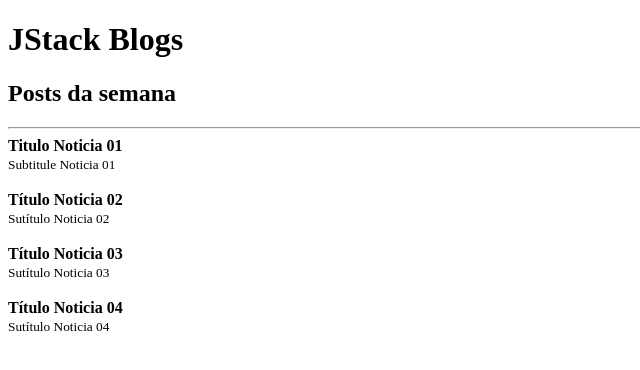
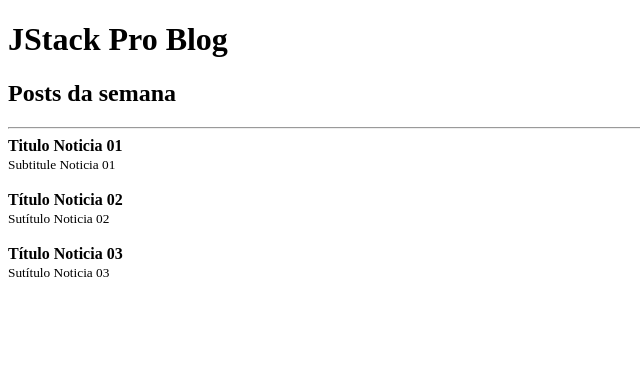
Before and after one commit to athena272/js-stack, a React app in the folder 01-fundamentos-react/: page / in a window 1280 px wide. Shown: the top 370 px of the page, without its empty margins (0-640 px from the left). Built offline with nearby package versions, Linux system fonts and the light colour scheme.

Commit message:
Update App.js

```diff
--- a/01-fundamentos-react/src/App.js
+++ b/01-fundamentos-react/src/App.js
@@ -1,6 +1,7 @@
 import React from 'react'
+
 import { Post } from './Post.js'
-
+import { Header } from './Header.js'
 
 const postOfWeek = 'Posts da semana'
 
@@ -9,8 +10,9 @@ const postOfWeek = 'Posts da semana'
 export function App() {
     return (
         <React.Fragment>
-            <h1>JStack Blogs</h1>
-            <h2>{postOfWeek}</h2>
+            <Header title='JStack Pro Blog'>
+                <h2>{postOfWeek}</h2>
+            </Header>
 
             <hr />
 
@@ -32,12 +34,6 @@ export function App() {
                     subtitle: 'Sutítulo Noticia 03'
                 }}
             />
-            <Post
-                post={{
-                    title: 'Título Noticia 04',
-                    subtitle: 'Sutítulo Noticia 04'
-                }}
-            />
         </React.Fragment>
     )
 }
```
